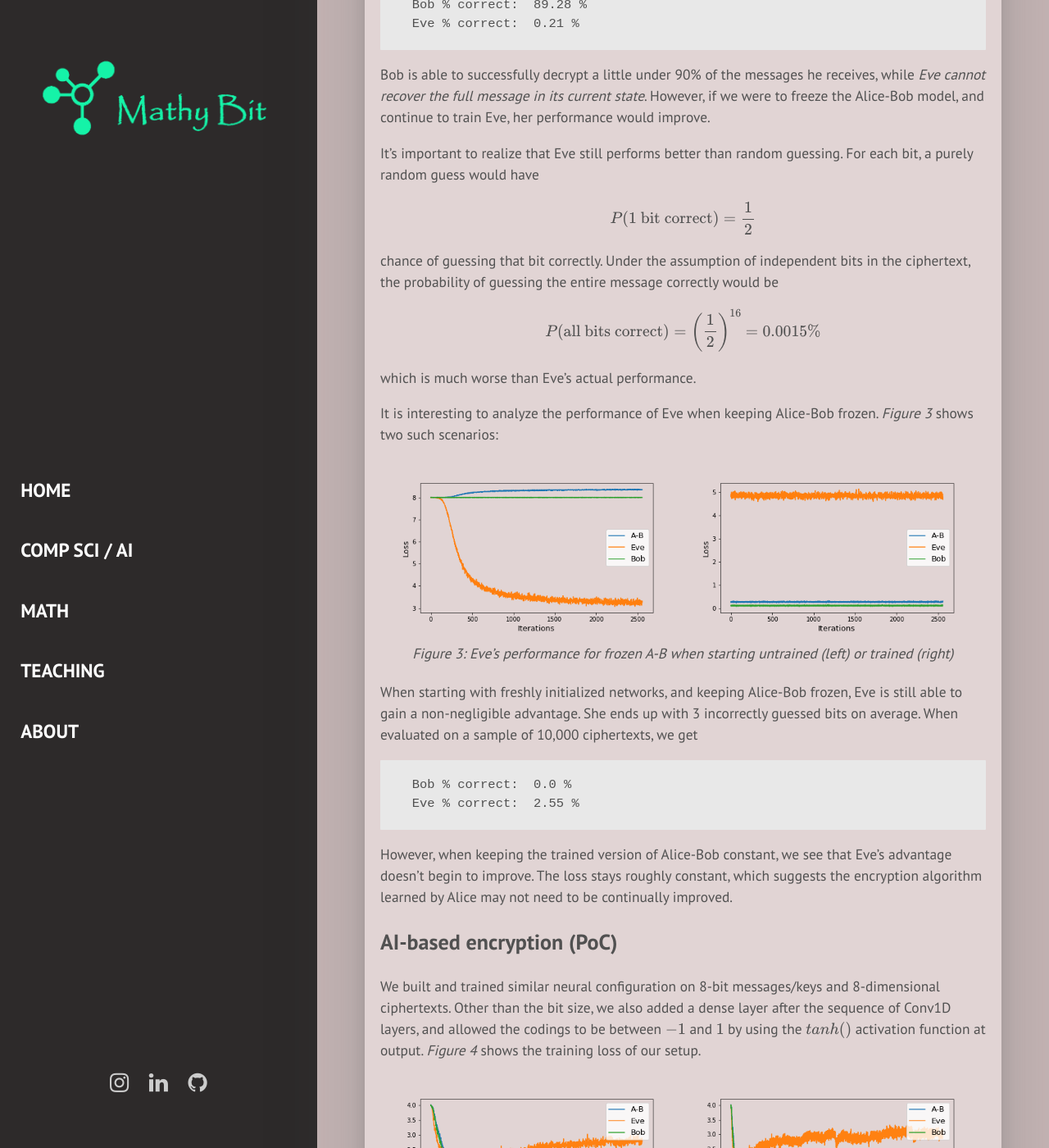
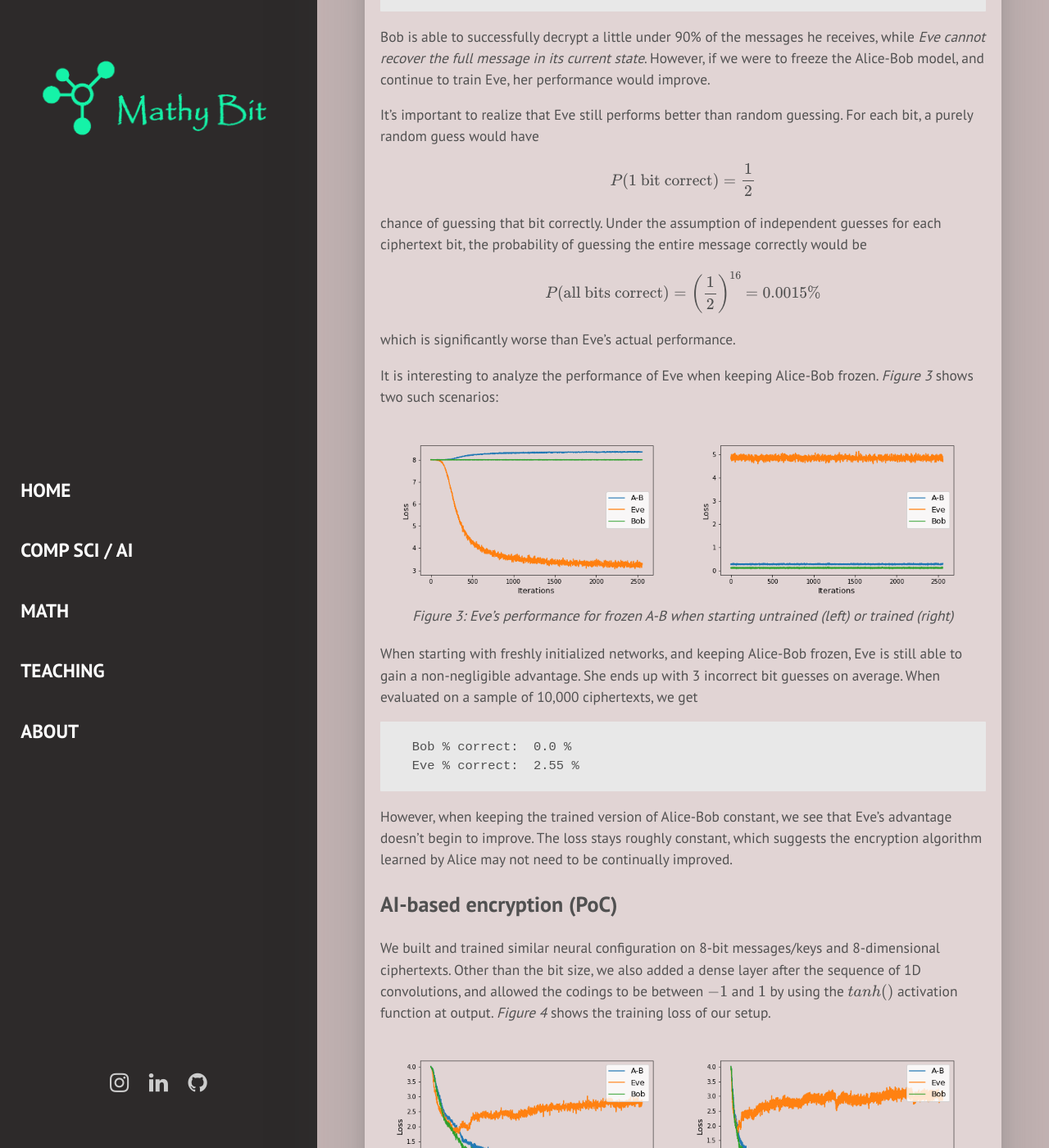
Before and after one commit to mathybit/mathybit.github.io, a Jekyll site: the page built from _posts/2018-10-20-adversarial-neural-crypto.md, in a window 1280 px wide and 1400 px high, scrolled down 6682 px. Shown: the whole window at 82% size. Built offline with Jekyll 4.4.1, drawn with Linux system fonts in a browser that asks for light colours; some web fonts are replaced; formulas are drawn with MathJax 3; some of the changed text lies outside the part shown.

Commit message:
Rewording for clarity

```diff
--- a/_posts/2018-10-20-adversarial-neural-crypto.md
+++ b/_posts/2018-10-20-adversarial-neural-crypto.md
@@ -50,7 +50,7 @@ To implement this scenario, we build 3 neural networks:
 * Bob is the decryption algorithm
 * Eve is the attacker
 
-To implement this in Keras, we need the following imports:
+We will need the following imports for our Keras implementation:
 
 {% highlight python %}
 from keras import backend as K
@@ -279,11 +277,11 @@ It's important to realize that Eve still performs better than random guessing. F
 P(\text{1 bit correct}) = \frac{1}{2}
 \$$
 
-chance of guessing that bit correctly. Under the assumption of independent bits in the ciphertext, the probability of guessing the entire message correctly would be
+chance of guessing that bit correctly. Under the assumption of independent guesses for each ciphertext bit, the probability of guessing the entire message correctly would be
 \$$
 P(\text{all bits correct}) = \pr{\frac{1}{2}}^{16} = 0.0015 \%
 \$$
-which is much worse than Eve's actual performance.
+which is significantly worse than Eve's actual performance.
 
 It is interesting to analyze the performance of Eve when keeping Alice-Bob frozen. *Figure 3* shows two such scenarios:
 
@@ -292,7 +290,7 @@ It is interesting to analyze the performance of Eve when keeping Alice-Bob froze
 | *Figure 3: Eve's performance for frozen A-B when starting untrained (left) or trained (right)* |
 {:class="table-center"}
 
-When starting with freshly initialized networks, and keeping Alice-Bob frozen, Eve is still able to gain a non-negligible advantage. She ends up with 3 incorrectly guessed bits on average. When evaluated on a sample of 10,000 ciphertexts, we get
+When starting with freshly initialized networks, and keeping Alice-Bob frozen, Eve is still able to gain a non-negligible advantage. She ends up with 3 incorrect bit guesses on average. When evaluated on a sample of 10,000 ciphertexts, we get
 
 {% highlight shell %}
 Bob % correct:  0.0 %
@@ -308,7 +306,7 @@ However, when keeping the trained version of Alice-Bob constant, we see that Eve
 
 ## AI-based encryption (PoC)
 
-We built and trained similar neural configuration on 8-bit messages/keys and 8-dimensional ciphertexts. Other than the bit size, we also added a dense layer after the sequence of Conv1D layers, and allowed the codings to be between $$-1$$ and $$1$$ by using the $$tanh()$$ activation function at output. *Figure 4* shows the training loss of our setup.
+We built and trained similar neural configuration on 8-bit messages/keys and 8-dimensional ciphertexts. Other than the bit size, we also added a dense layer after the sequence of 1D convolutions, and allowed the codings to be between $$-1$$ and $$1$$ by using the $$tanh()$$ activation function at output. *Figure 4* shows the training loss of our setup.
 
 | ![crypto2-2k.png](../assets/img/crypto2-2k.png){:width="50%" class="image-right"} ![crypto2-all.png](../assets/img/crypto2-all.png){:width="50%"} |
 |:--:|
@@ -337,7 +335,7 @@ but its ciphertext encoding is much, much worse. Mapped to human-readable output
 ?pfx?bhj?t,z!!ma!nhr:exs!qlt,apl:id?.j..?eu??lzr?yjg:lfo!bun?j?l?qfl?uuo?usb!ztg?uqh:mte?vuq? j
 {% endhighlight %}
 
-Bob is able to successfully decode the binary ciphertext, while Eve's code-breaking attempt results in:
+Bob is able to successfully decode the binary ciphertext, while Eve's code-breaking attempt gave:
 {% highlight shell %}
 !??
 {% endhighlight %}
```
Also changed, not shown: other parts of _posts/2018-10-20-adversarial-neural-crypto.md (+1 -3 lines).
